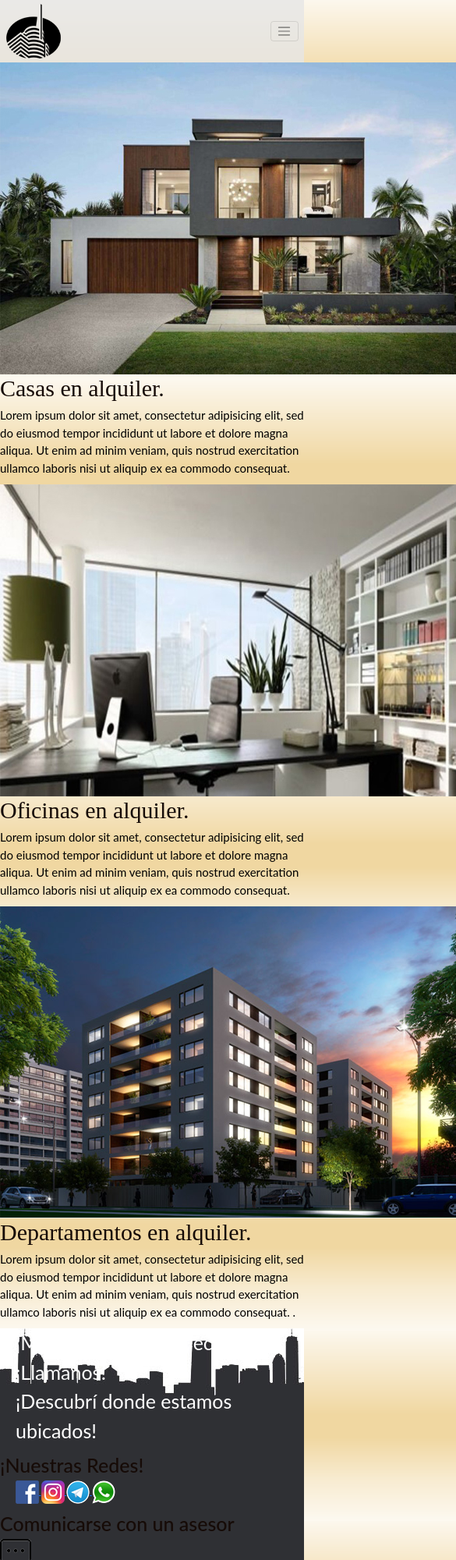
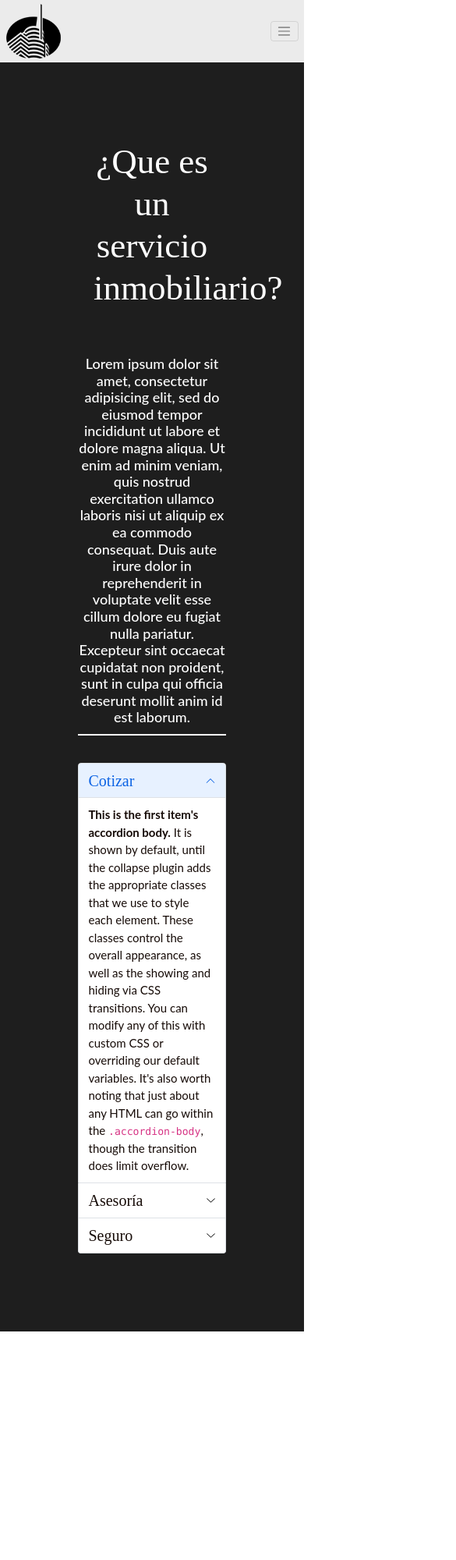
Before and after one commit to JoaRodriguez21/Inmobiliaria-Rodriguez, a plain HTML site: page pages/servicios.html in a window 390 px wide. Shown: the top 2000 px of the page at 78% size, 585 px wide, since content can reach past the window. After the commit the page ends 1707 px from the top, so only its background shows below. Drawn offline with nearby package versions, Linux system fonts and the light colour scheme.

Commit message:
Se agregó la pagina de servicios y se corrigieron errores

```diff
--- a/pages/servicios.html
+++ b/pages/servicios.html
@@ -12,8 +12,7 @@
     <link href="https://unpkg.com/aos@2.3.1/dist/aos.css" rel="stylesheet">
     <link rel="stylesheet" type="text/css" href="../styles/style.css">
 </head>
-<div class="gridLayoutA grid">
-    <body background="../img/img-fondo2.jpeg">
+    <body>
 
         <!-- NAV BOOSTRAP -->
 
@@ -47,99 +46,69 @@
   </div>
 </nav>
 
-        <!-- MAIN COMPRAR & ALQUILAR -->
+        <!-- MAIN SERVICIOS-->
 
-         <main class="grid mainA">
-            <section id="contenedorComprar paddingResponsive">
+         <main>
+            <section id="contenedorInfoServicios">
+                <h1 class="tituloServ">¿Que es un servicio inmobiliario?</h1>
+                <h2 class="subTituloServ">Lorem ipsum dolor sit amet, consectetur adipisicing elit, sed do eiusmod
+                tempor incididunt ut labore et dolore magna aliqua. Ut enim ad minim veniam,
+                quis nostrud exercitation ullamco laboris nisi ut aliquip ex ea commodo
+                consequat. Duis aute irure dolor in reprehenderit in voluptate velit esse
+                cillum dolore eu fugiat nulla pariatur. Excepteur sint occaecat cupidatat non
+                proident, sunt in culpa qui officia deserunt mollit anim id est laborum.</h2>
+                <div class="accordion acordeonServ" id="accordionPanelsStayOpenExample">
+                  <div class="accordion-item">
+                    <h2 class="accordion-header" id="panelsStayOpen-headingOne">
+                      <button class="accordion-button tituloAcordeon" type="button" data-bs-toggle="collapse" data-bs-target="#panelsStayOpen-collapseOne" aria-expanded="true" aria-controls="panelsStayOpen-collapseOne">
+                        Cotizar
+                      </button>
+                    </h2>
+                    <div id="panelsStayOpen-collapseOne" class="accordion-collapse collapse show" aria-labelledby="panelsStayOpen-headingOne">
+                      <div class="accordion-body contenidoA">
+                        <strong>This is the first item's accordion body.</strong> It is shown by default, until the collapse plugin adds the appropriate classes that we use to style each element. These classes control the overall appearance, as well as the showing and hiding via CSS transitions. You can modify any of this with custom CSS or overriding our default variables. It's also worth noting that just about any HTML can go within the <code>.accordion-body</code>, though the transition does limit overflow.
+                      </div>
+                    </div>
+                  </div>
+                  <div class="accordion-item">
+                    <h2 class="accordion-header" id="panelsStayOpen-headingTwo">
+                      <button class="accordion-button collapsed tituloAcordeon" type="button" data-bs-toggle="collapse" data-bs-target="#panelsStayOpen-collapseTwo" aria-expanded="false" aria-controls="panelsStayOpen-collapseTwo">
+                        Asesoría
+                      </button>
+                    </h2>
+                    <div id="panelsStayOpen-collapseTwo" class="accordion-collapse collapse" aria-labelledby="panelsStayOpen-headingTwo">
+                      <div class="accordion-body contenidoA">
+                        <strong>This is the second item's accordion body.</strong> It is hidden by default, until the collapse plugin adds the appropriate classes that we use to style each element. These classes control the overall appearance, as well as the showing and hiding via CSS transitions. You can modify any of this with custom CSS or overriding our default variables. It's also worth noting that just about any HTML can go within the <code>.accordion-body</code>, though the transition does limit overflow.
+                      </div>
+                    </div>
+                  </div>
+                  <div class="accordion-item">
+                    <h2 class="accordion-header" id="panelsStayOpen-headingThree">
+                      <button class="accordion-button collapsed tituloAcordeon" type="button" data-bs-toggle="collapse" data-bs-target="#panelsStayOpen-collapseThree" aria-expanded="false" aria-controls="panelsStayOpen-collapseThree">
+                        Seguro
+                      </button>
+                    </h2>
+                    <div id="panelsStayOpen-collapseThree" class="accordion-collapse collapse" aria-labelledby="panelsStayOpen-headingThree">
+                      <div class="accordion-body contenidoA">
+                        <strong>This is the third item's accordion body.</strong> It is hidden by default, until the collapse plugin adds the appropriate classes that we use to style each element. These classes control the overall appearance, as well as the showing and hiding via CSS transitions. You can modify any of this with custom CSS or overriding our default variables. It's also worth noting that just about any HTML can go within the <code>.accordion-body</code>, though the transition does limit overflow.
+                      </div>
+                    </div>
+                  </div>
+                </div>
+            </section>
+            <section>
+                <div>
 
-                <!-- ARTICULO CASAS -->
+                </div>
+            </section>
+            <section>
 
-                <article class="flexMainArticles articleHeight articleHeight2 articlePadding">
-                    <picture>
-                        <div data-aos="fade-up" data-aos-duration="1500">
-                            <a class="cajaImagenCasas" href="inmuebles/comprar.html"><img class="imgComprar imgResponsive imgResponsive2 imgResponsive3" src="../img/casa-portada.jpg"></a>
-                        </div>
-                    </picture>
-                    <div data-aos="fade-up" class="flexDivV divPadding divWidth80">
-                        <h2 class="textCenter tituloA tituloA2 tituloA3">Casas en alquiler.</h2>
-                        <p class="textCenter subTitulo subTitulo2 subTitulo3">Lorem ipsum dolor sit amet, consectetur adipisicing elit, sed do eiusmod
-                        tempor incididunt ut labore et dolore magna aliqua. Ut enim ad minim veniam,
-                        quis nostrud exercitation ullamco laboris nisi ut aliquip ex ea commodo
-                        consequat.</p>
-                    </div>
-                </article>
+            </section>
 
-                <!-- ARTICULO OFICINAS -->
-
-                <article class="flexMainArticles articleHeight articleHeight2 articlePadding">
-                        <picture>
-                            <div data-aos="fade-up" data-aos-duration="1500">
-                                <a href="inmuebles/comprar.html"><img class="imgComprar imgResponsive imgResponsive2 imgResponsive3" src="../img/oficinas-portada.jpg"></a>
-                            </div>
-                        </picture>
-                         <div class="flexDivV divPadding divWidth80" data-aos="fade-up">
-                            <h2 class="textCenter tituloA tituloA2 tituloA3">Oficinas en alquiler.</h2>
-                            <p class="textLeft subTitulo subTitulo2 subTitulo3">Lorem ipsum dolor sit amet, consectetur adipisicing elit, sed do eiusmod
-                            tempor incididunt ut labore et dolore magna aliqua. Ut enim ad minim veniam,
-                            quis nostrud exercitation ullamco laboris nisi ut aliquip ex ea commodo
-                            consequat.</p>
-                        </div>
-                </article>
-
-                <!-- ARTICULO DEPARTAMENTOS -->
-
-                <article class="flexMainArticles articleHeight articleHeight2 articlePadding">
-                    <picture>
-                        <div data-aos="fade-up" data-aos-duration="1500">
-                            <a href="inmuebles/comprar.html"><img class="imgComprar imgResponsive imgResponsive2 imgResponsive3" src="../img/departamentos-portada.png"></a>
-                        </div>
-                    </picture>
-                    <div class="flexDivV divPadding divWidth80" data-aos="fade-up">
-                        <h2 class="textCenter tituloA tituloA2 tituloA3">Departamentos en alquiler.</h2>
-                        <p class="subTitulo subTitulo2 subTitulo3">Lorem ipsum dolor sit amet, consectetur adipisicing elit, sed do eiusmod
-                        tempor incididunt ut labore et dolore magna aliqua. Ut enim ad minim veniam,
-                        quis nostrud exercitation ullamco laboris nisi ut aliquip ex ea commodo
-                        consequat. .</p>
-                    </div>
-                </article>
-            </section>
         </main>
 
             <!-- FOOTER -->
 
-            <footer id="footer" class="grid footerPie">
-            <section class="flexFooter footerResponsive">
-                <div>
-                    <ul>
-                        <li><a href="mailto:joaquinrodriguez0012@gmail.com" target="_blank" alt="mandanos un correo">¡Mandar un correo electronico!</a></li>
-                        <li><a href="https://api.whatsapp.com/send?phone=2612575199">¡Llamanos!</a></li>
-                        <li><a href="https://www.google.com.ar/maps/place/Plaza+Independencia/@-32.8914886,-68.8425657,16.75z/data=!4m5!3m4!1s0x967e0907b3f6324b:0x501d1521958dfb21!8m2!3d-32.8895571!4d-68.8448326" target="_blank">¡Descubrí donde estamos ubicados!</a></li>
-                    </ul>
-                </div>
-                <div>
-                    <h3 class="textRem">¡Nuestras Redes!</h3>
-                    <ul>
-                        <a href="https://www.facebook.com" target="_blank">
-                        <img src="../img/facebook-logo.png" alt="seguinos en Facebook">
-                        </a>
-                        <a href="https://www.instagram.com" target="_blank">
-                        <img src="../img/instagram-logo.png" alt="seguinos en Instagram">
-                        </a>
-                        <a href="https://www.telegram.org" target="_blank">
-                        <img src="../img/telegram-logo.png" alt="Escribinos por Telegram">
-                        </a>
-                        <a href="https://www.whatsapp.com" target="_blank">
-                        <img src="../img/whatsapp-logo.png" alt="Escribinos por Whatsapp">
-                        </a>
-                    </ul>
-                </div>
-                <aside class="asideFooter" data-aos="fade-left">
-                    <h3>Comunicarse con un asesor</h3><a href="https://api.whatsapp.com/send?phone=2612575199" target="_blank">
-                    <img src="../img/chat-asesor.png" alt="comunicarse con un asesor">
-                    </a>
-                </aside>
-            </section>
-         </footer>
 
         <!-- SCRIPTS -->
 
@@ -150,9 +119,5 @@
             AOS.init();
         </script>
 
-
-
-
         </body>
-    </div>
 </html>
--- a/styles/style.css
+++ b/styles/style.css
@@ -112,6 +112,7 @@ p{
 	justify-content: start;
 	flex-direction: column;
 	flex-wrap: wrap;
+	width: 100%;
 }
 
 /*#contenedorBotonesIndex{
@@ -125,6 +126,7 @@ p{
 
 .indexModeling{
 	height: 99%;
+	width: 100%;
 	padding: 100px 50px 0px 50px;
 }
 
@@ -174,7 +176,7 @@ padding-top: 100px;
 /*Box modeling*/
 
 
-			/*MAIN ALQUILAR Y COMPRAR*/
+			/*MAIN COMPRAR*/
 
 /*Carrusel*/
 .contenedorCA{
@@ -215,7 +217,11 @@ padding-top: 100px;
 	border-bottom: 2px;
 	color: var(--color-nav);
 	font-family: var(--font-principal);
-	padding-top: 30px;
+	padding: 30px;
+	border-bottom-style: solid;
+	border-bottom-width: 2px;
+	border-bottom-color: var(--color-nav);
+	margin: 0px 30px;
 
 }
 
@@ -236,12 +242,64 @@ padding-top: 100px;
 	padding: 20px;
 }
 
-/*MAIN CONTACTO*/
+
+			/*MAIN SERVICIOS*/
+
+#contenedorInfoServicios{
+	height: 860px;
+	height: 100%;
+	display: flex;
+	justify-content: center;
+	flex-direction: column;
+	align-content: center;
+	padding: 100px;
+	background-color: var(--color-gris);
+}
+
+.tituloServ{
+	font-size: var(--text-title);
+	font-family: var(--font-title);
+	color: var(--color-white);
+	padding-bottom: 60px;
+	margin: 0px 20px;
+	text-align: center;
+}
+
+.subTituloServ{
+	font-size: var(--text-mid);
+	font-family: var(--font-principal);
+	color: var(--color-white);
+	border-bottom-style: solid;
+	border-bottom-width: 2px;
+	margin: 0px 10pxpx;
+	text-align: center;
+	padding-bottom: 10px;
+}
+
+.acordeonServ{
+	padding-top: 30px;
+}
+
+.tituloAcordeon{
+	font-size: 2rem;
+	font-family: var(--font-title);
+	color: var(--color-title);
+}
+
+.contenidoA{
+	font-size: var(--text_small);
+	color: var(--color-title);
+	font-family: var(--font-principal);
+}
+
+				/*MAIN CONTACTO*/
+
+
 
 #contenedorContacto{
 	padding: 50px 10px 50px;
 	background-color: rgba(30, 30, 30, 1.0);
-	height: 100%;
+	width: 100%;
 	justify-content: space-evenly;
 	align-content: center;
 }
@@ -310,7 +368,7 @@ padding: 20px 0px;
 /*Testimonios*/
 
 #contenedorTestimonios{
-	height: 1400px;
+	width: 100%;
 	background-color: var(--color-white);
 	display: flex;
 	flex-direction: column;
@@ -367,18 +425,34 @@ padding: 20px 0px;
 
 #contenedorFooter{
 	padding: 80px 10px 0px 10px;
-	height: 400px;
+	height: 50%;
 	background-color: var(--color-gris);
 	display: flex;
 	flex-direction: row;
 	flex-wrap: wrap;
-	justify-content: space-evenly;
+	justify-content: center;
 	align-content: center;
 	position: absolute;
 	width: 100%;
 }
 
+#contenedorRedes{
+	display: flex;
+	justify-content: center;
+	align-content: center;
+	flex-direction: row;
+	flex-wrap: wrap;
+	padding: 30px;
+}
+
+#contenedorUlFooter{
+	display: flex;
+	flex-direction: ;
+	justify-content: center;
+}
+
 /*CLASES*/
+
 
 .textRedes{
 	font-size: var(--text-big);
@@ -403,6 +477,7 @@ footer{
 	background-image: url(../img/footer.jpg);
 	width: 100%;
 	position: absolute;
+	height: 100%;
 }
 
 footer div ul li{
@@ -441,3 +516,12 @@ footer div ul li a{
 		padding: 0px;
 	}
 }
+
+/*PAGINA COMPRAR*/
+
+@media screen and (max-width: 720px){
+
+	.breackCarrusel{
+		height: 500px;
+	}
+}
```
Also changed, not shown: index.html (+2 -2 lines), pages/comprar.html (+17 -57 lines), pages/contacto.html (+3 -3 lines), img/servicios/cotizar-portada.jpg (added).
